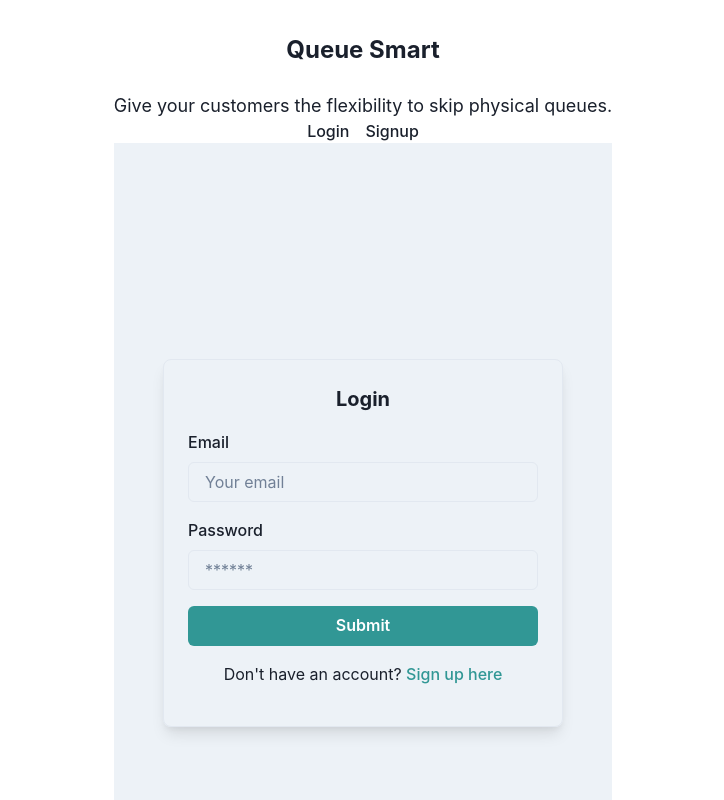
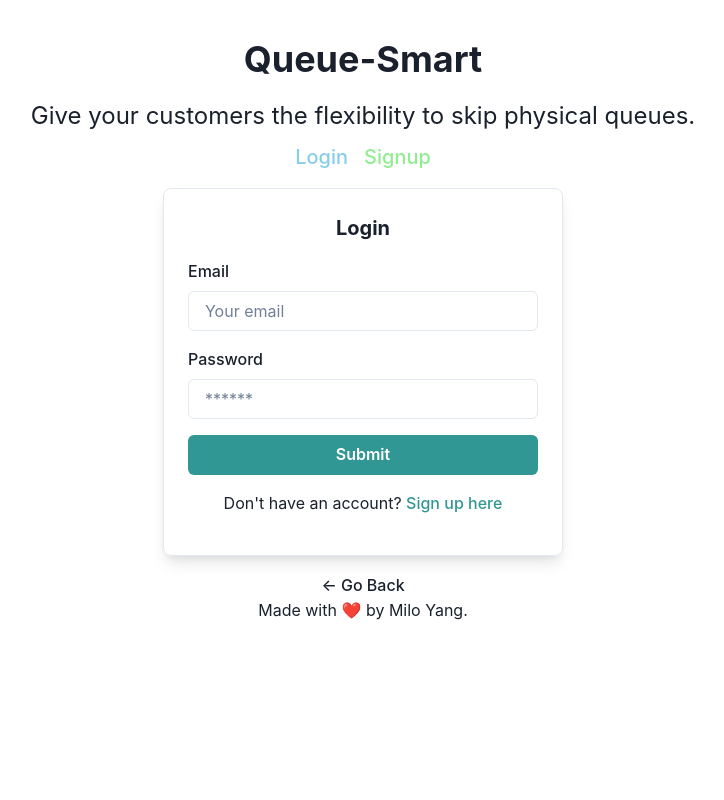
Before and after one commit to miloyang/Queue-Smart, a React (Vite) app in the folder client/: page /login in a window 1280 px wide. Shown: the top 800 px of the page, without its empty margins (277-1001 px from the left). Built offline with nearby package versions, Linux system fonts and the light colour scheme.

Commit message:
updated login signup header footer and profile page

```diff
--- a/client/src/components/Header/index.jsx
+++ b/client/src/components/Header/index.jsx
@@ -1,13 +1,7 @@
-import React from 'react';
-import { Link } from 'react-router-dom';
-import Auth  from '../../utils/auth';
-import {
-  Box,
-  Flex,
-  Link as ChakraLink,
-  Button,
-  Text,
-} from '@chakra-ui/react';
+import React from "react";
+import { Link } from "react-router-dom";
+import Auth from "../../utils/auth";
+import { Box, Flex, Link as ChakraLink, Button, Text } from "@chakra-ui/react";
 
 const Header = () => {
   const logout = (event) => {
@@ -27,19 +21,14 @@ const Header = () => {
       top={0}
       zIndex={1}
     >
-      <div
-        align="center"
-        justify="space-between"
-        maxWidth="1200px"
-        mx="auto"
-      >
+      <div align="center" justify="space-between" maxWidth="1200px" mx="auto">
         <div align="center">
           <ChakraLink as={Link} to="/" mr={4}>
-            <Text fontSize="2xl" fontWeight="bold">
-              Queue Smart
+            <Text fontSize="4xl" fontWeight="bold">
+              Queue-Smart
             </Text>
           </ChakraLink>
-          <Text fontSize="lg">
+          <Text fontSize="2xl" mt={-3} mb={2}>
             Give your customers the flexibility to skip physical queues.
           </Text>
         </div>
@@ -54,14 +43,14 @@ const Header = () => {
               </Button>
             </>
           ) : (
-            <>
-              <ChakraLink as={Link} to="/login" mr={4}>
+            <div>
+              <ChakraLink as={Link} to="/login" mr={4} fontSize="xl" color="skyblue">
                 Login
               </ChakraLink>
-              <ChakraLink as={Link} to="/signup">
+              <ChakraLink as={Link} to="/signup" fontSize="xl" color="lightgreen">
                 Signup
               </ChakraLink>
-            </>
+            </div>
           )}
         </div>
       </div>
--- a/client/src/pages/Login.jsx
+++ b/client/src/pages/Login.jsx
@@ -53,9 +53,12 @@ const Login = (props) => {
   return (
     <Flex
       justifyContent="center"
+      mt={4}
+      mb={4}
       alignItems="center"
-      minH="100vh"
-      bg="gray.100"
+    //   minH="100vh"
+    //   width="100%"
+    //   bg="gray.100"
     >
       <Box
         borderWidth="1px"
--- a/client/src/pages/Signup.jsx
+++ b/client/src/pages/Signup.jsx
@@ -1,6 +1,6 @@
-import React, { useState } from 'react';
-import { useMutation } from '@apollo/client';
-import { ADD_USER } from '../utils/mutations';
+import React, { useState } from "react";
+import { useMutation } from "@apollo/client";
+import { ADD_USER } from "../utils/mutations";
 import {
   Box,
   FormControl,
@@ -9,13 +9,13 @@ import {
   Button,
   Text,
   Link,
-} from '@chakra-ui/react';
+} from "@chakra-ui/react";
 
 const Signup = () => {
   const [formState, setFormState] = useState({
-    username: '',
-    email: '',
-    password: '',
+    username: "",
+    email: "",
+    password: "",
   });
   const [addUser, { error, data }] = useMutation(ADD_USER);
 
@@ -44,7 +44,7 @@ const Signup = () => {
   };
 
   return (
-    <Box textAlign="center" mt={4}>
+    <Box justifyContent="center" alignItems="center" mt={4} mb={4}>
       <Box
         borderWidth="1px"
         borderRadius="lg"
@@ -58,7 +58,7 @@ const Signup = () => {
         </Text>
         {data ? (
           <Text mb={4}>
-            Success! You may now head{' '}
+            Success! You may now head{" "}
             <Link to="/" color="teal.500">
               back to the homepage.
             </Link>
@@ -98,12 +98,7 @@ const Signup = () => {
                 onChange={handleChange}
               />
             </FormControl>
-            <Button
-              colorScheme="teal"
-              type="submit"
-              width="full"
-              mb={4}
-            >
+            <Button colorScheme="teal" type="submit" width="full" mb={4}>
               Submit
             </Button>
           </form>
```
Also changed, not shown: client/src/components/Footer/index.jsx (+5 -8 lines), client/src/components/JoinQueueForm/index.jsx (added, +34 -0 lines), client/src/components/QRScanner/index.jsx (added, +29 -0 lines), client/src/components/QueueDisplay/index.jsx (added, +26 -0 lines).
